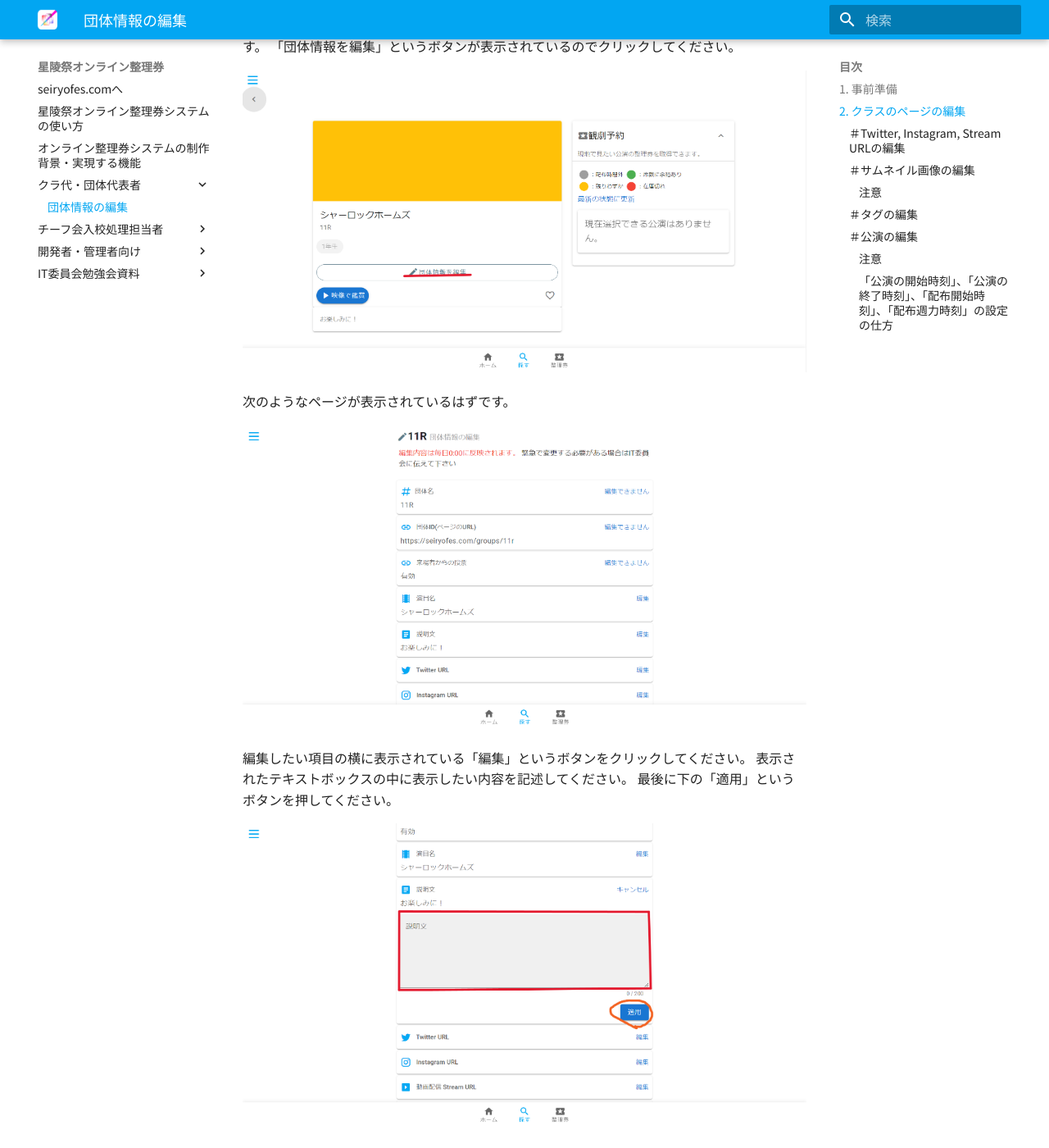
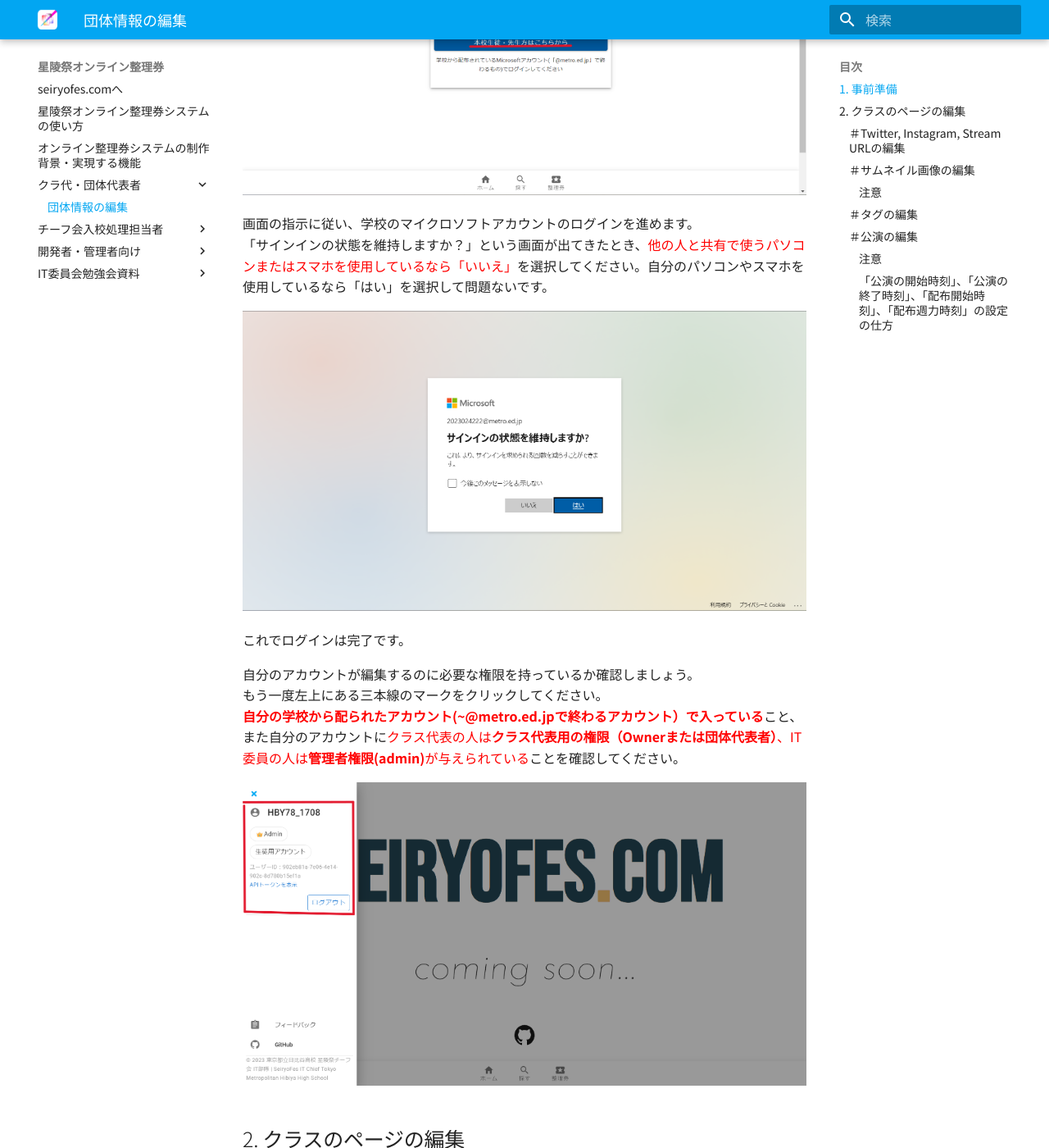
Before and after one commit to hibiya-itchief/quaint-docs, an MkDocs documentation site: the page built from docs/owner/manage_group.md, in a window 1280 px wide and 1400 px high, scrolled down 1292 px. Shown: the whole window at 82% size. Built offline with MkDocs 1.6.1 and Material for MkDocs 9.7.7, drawn with Linux system fonts in a browser that asks for light colours; some of the changed text lies outside the part shown.

Commit message:
ログインの仕方を追記。呉字の修正。必要な権限の名前を少し変更。

```diff
--- a/docs/owner/manage_group.md
+++ b/docs/owner/manage_group.md
@@ -1,12 +1,27 @@
 # 団体情報の編集
 ## 1. 事前準備
-学校から配布されたマイクロソフトアカウントログインしていることを確認します。
-
-左上の三本線をクリックしてください。
+学校から配布されたマイクロソフトアカウントにログインします。<br>左上の三本線をクリックしてください。
 
 ![説明用画像１](images/explanation1.png)
 
-<span style="color:red">**自分の学校から配られたアカウント(~@metro.ed.jpで終わるアカウント）で入っている**</span>こと、また自分のアカウントに<span style="color:red">クラス代表の人は**クラス代表用の権限（Owner）**、IT委員の人は**管理者権限(admin)**が与えられている</span>ことを確認してください。
+「ログイン」ボタンをクリックしてください。
+
+![説明用画像１３](images/explanation13.png)
+
+「本校生徒・先生方はこちらから」をクリックします。
+
+![説明用画像１４](images/explanation14.png)
+
+画面の指示に従い、学校のマイクロソフトアカウントのログインを進めます。<br>
+「サインインの状態を維持しますか？」という画面が出てきたとき、<span style="color:red">他の人と共有で使うパソコンまたはスマホを使用しているなら「いいえ」</span>を選択してください。自分のパソコンやスマホを使用しているなら「はい」を選択して問題ないです。
+
+![説明用画像１５](images/explanation15.png)
+
+これでログインは完了です。
+
+自分のアカウントが編集するのに必要な権限を持っているか確認しましょう。<br>
+もう一度左上にある三本線のマークをクリックしてください。<br>
+<span style="color:red">**自分の学校から配られたアカウント(~@metro.ed.jpで終わるアカウント）で入っている**</span>こと、また自分のアカウントに<span style="color:red">クラス代表の人は**クラス代表用の権限（Ownerまたは団体代表者）**、IT委員の人は**管理者権限(admin)**が与えられている</span>ことを確認してください。
 
 ![説明用画像２](images/explanation2.png)
 
```
Also changed, not shown: docs/owner/images/explanation13.png (added), docs/owner/images/explanation14.png (added), docs/owner/images/explanation15.png (added).
